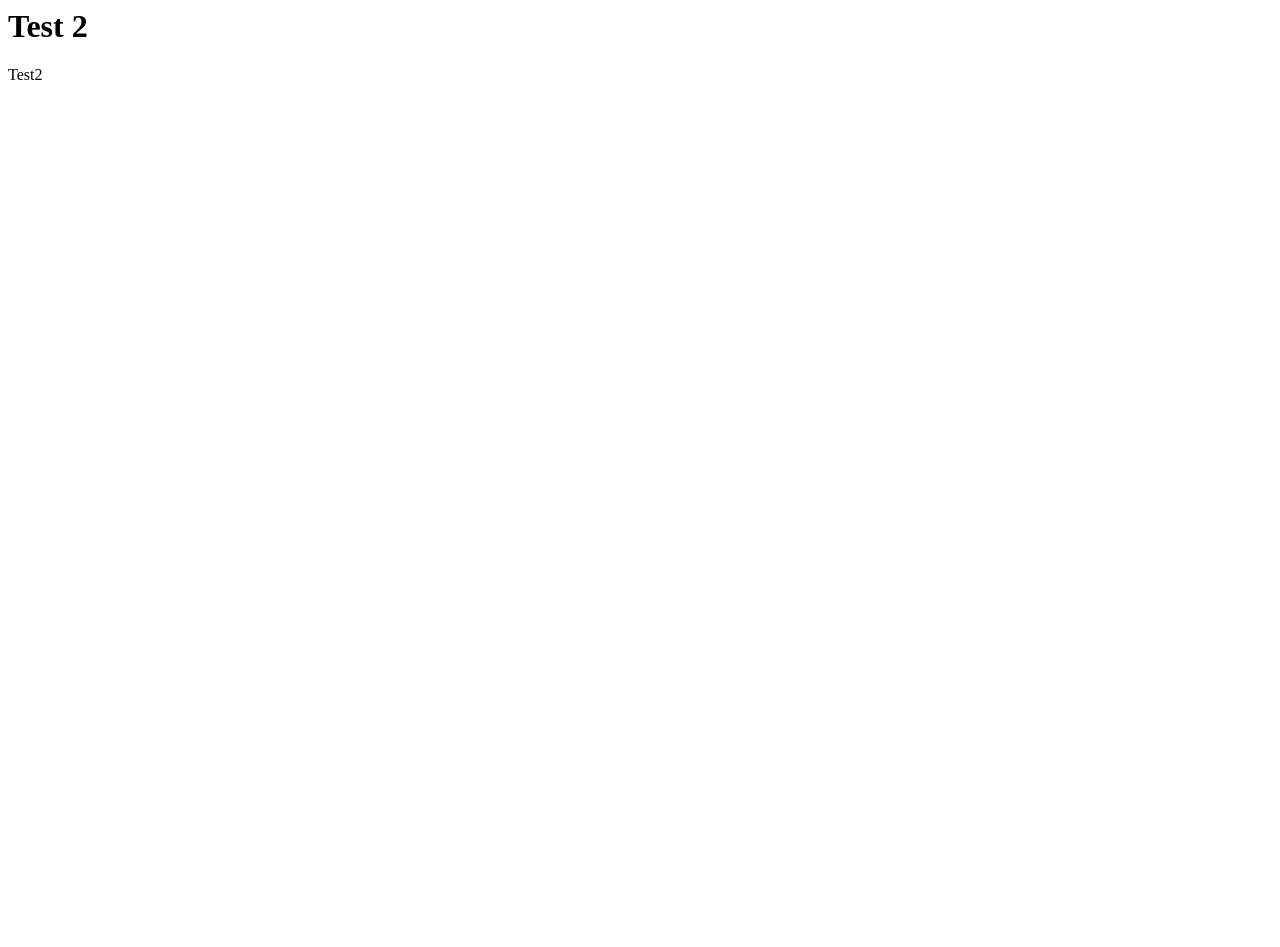
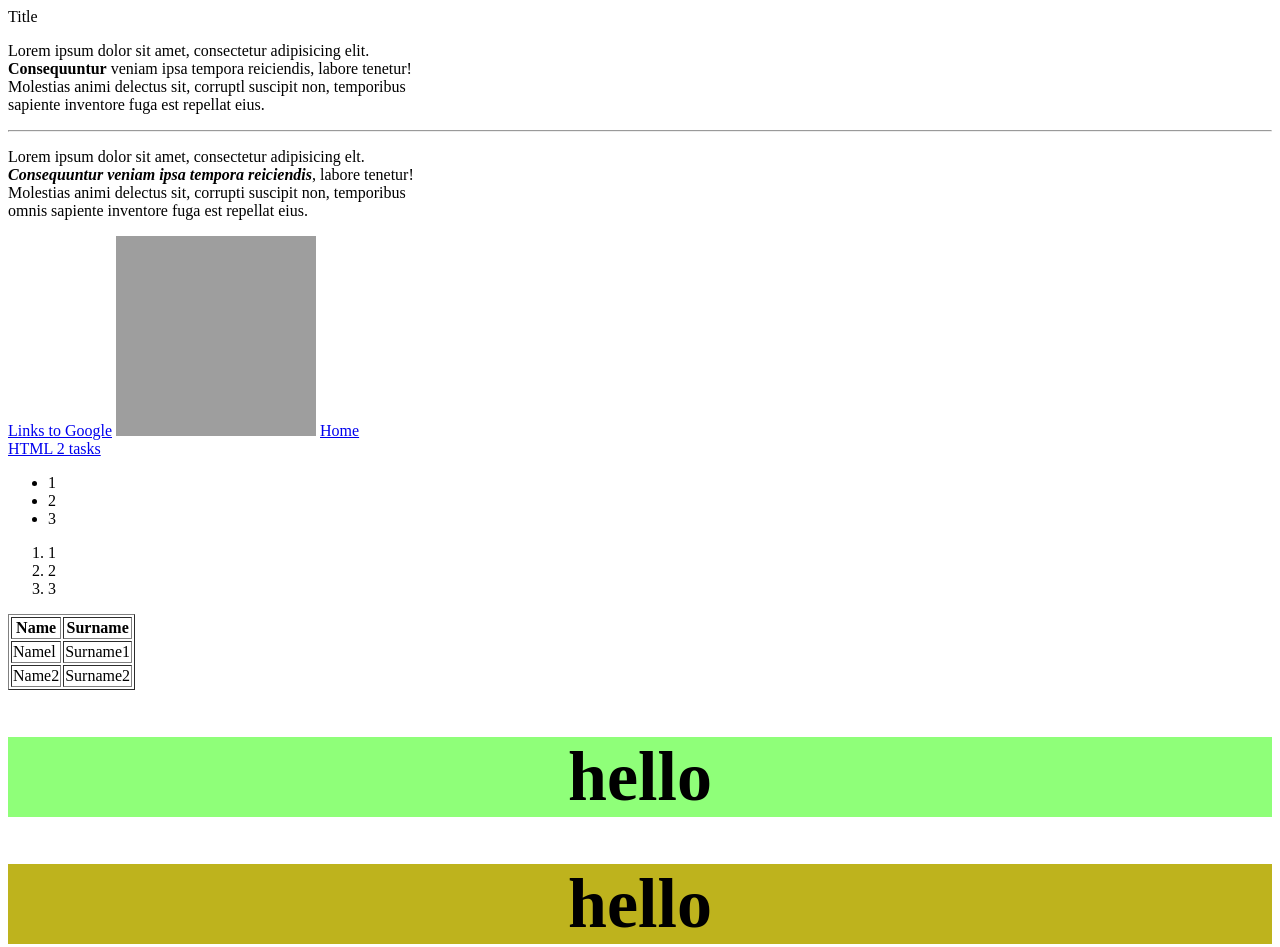
Before and after one commit to MocreacGabriel/PenaltyBro, a plain HTML site: page index.html in a window 1280 px wide. Before the commit the page ends 800 px from the top, so only its background shows below. Drawn offline with Linux system fonts and the light colour scheme; grey boxes are pictures that could not be loaded.

Commit message:
Update index.html

```diff
--- a/index.html
+++ b/index.html
@@ -5,7 +5,67 @@
     <title>BTest 1</title>
 </head>
 <body>
-    <h1>Test 2</h1>
-    <p>Test2</p>
+<hl>Title</h1>
+
+   <p>Lorem ipsum dolor sit amet, consectetur adipisicing elit. <br>
+<b>Consequuntur</b> veniam ipsa tempora reiciendis, labore tenetur! <br>
+ Molestias animi delectus sit, corruptl suscipit non, temporibus <br
+ omnis <i>sapiente inventore fuga</i> est repellat eius.
+   </p>
+   <hr>
+
+   <p>
+ Lorem ipsum dolor sit amet, consectetur adipisicing elt. <br>
+  <b><i>Consequuntur veniam ipsa tempora reiciendis</i></b>, labore tenetur! <br>
+  Molestias animi delectus sit, corrupti suscipit non, temporibus <br>
+  omnis sapiente inventore fuga est repellat eius.
+   </p>
+
+   <a href="https://www.google.com">Links to Google</a>
+
+   <img src="https://m.media-amazon.com/images/I/719Uc9gcUuL.jpg" alt="globe" height="200px" width="200px">
+
+
+
+   </body>
+</html>
+
+
+
+
+<body>
+   <!----Nav menu--->
+   <a href="index.html">Home</a><br>
+   <a href="html2.html">HTML 2 tasks</a>
+   <!---- List -->
+   <ul>
+<li>1</li>
+  <li>2</li>
+<li>3</li>
+   </ul>
+   <ol>
+ <li>1</li>
+ <li>2</li>
+<li>3</li>
+   </ol>
+   <!-- Table -->
+   <table border="1">
+<tr>
+  <th>Name</th>
+   <th>Surname</th>
+  </tr>
+ <tr>
+<td>Namel</td>
+ <td>Surname1</td>
+</tr>
+  <tr>
+<td>Name2</td>
+ <td>Surname2</td>
+</tr>
+   </table>
+   <!-- Styles and Colors -->
+   <hl style="background-color:   @aqua;font-size: 35;color:  black;text-align: center;">
+   <h1 style="background-color: rgb(143, 255, 121);">hello</hl>
+   <h1 style="background-color: #beb31d;">hello</h1>
 </body>
 </html>
```
